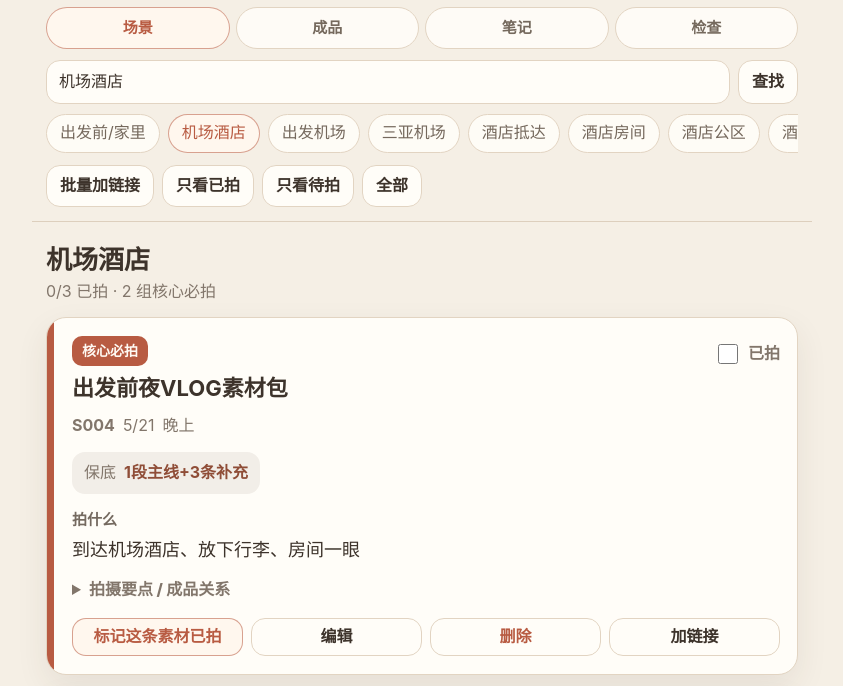
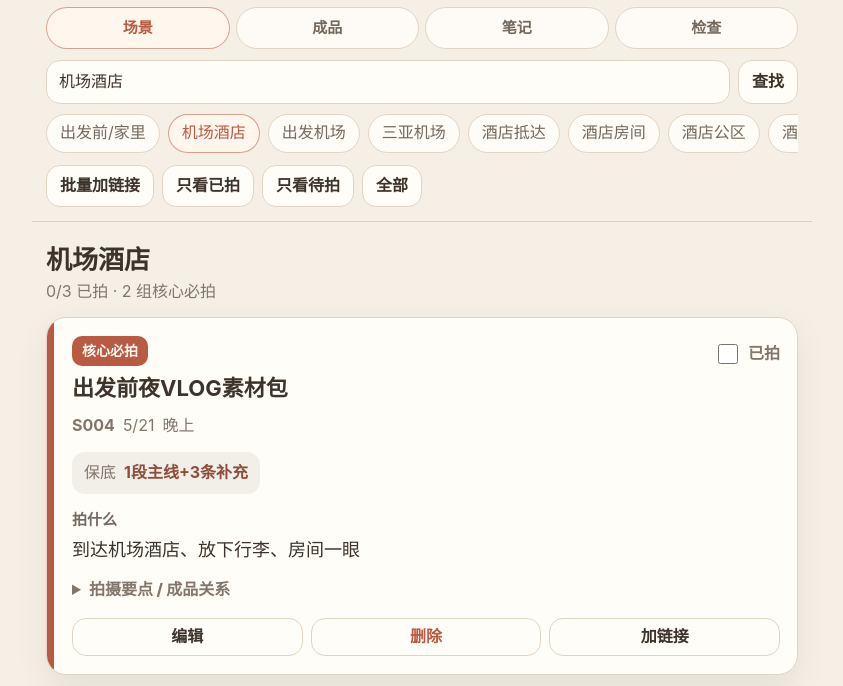
Before and after one commit to heverale117-cmd/sanya-shooting-workbench, a plain HTML site: page index.html in a window 1280 px wide. Shown: the part 67-753 px from the top of the page, without its empty margins (218-1061 px from the left). Drawn offline with Linux system fonts and the light colour scheme.

Commit message:
Remove prominent scene completion button

```diff
--- a/index.html
+++ b/index.html
@@ -445,20 +445,6 @@
         flex: 1 1 88px;
       }
 
-      .done-action {
-        flex-basis: 100%;
-        min-height: 46px;
-        border-color: rgba(111, 135, 97, 0.5);
-        background: var(--easy-soft);
-        color: #4f6645;
-      }
-
-      .done-action.todo {
-        border-color: rgba(184, 91, 66, 0.55);
-        background: #fff7ee;
-        color: var(--core);
-      }
-
       .check {
         display: inline-flex;
         align-items: center;
@@ -1096,7 +1082,6 @@
               <div class="block"><h4 class="block-title">拍什么</h4><p>${esc(clean(shot.shootWhat, "现场补一条干净素材"))}</p></div>
               <details><summary>拍摄要点 / 成品关系</summary><div class="points">${esc(clean(shot.points, "无额外要点"))}</div><div class="block muted">${esc(shotProductText(shot))}</div></details>
               <div class="card-actions">
-                <button class="ghost-btn done-action ${done ? "" : "todo"}" data-toggle-shot="${esc(shot.id)}" type="button">${done ? "取消已拍" : "标记这条素材已拍"}</button>
                 <button class="ghost-btn" data-edit-shot="${esc(shot.id)}" type="button">编辑</button>
                 <button class="ghost-btn danger" data-delete-shot="${esc(shot.id)}" type="button">删除</button>
                 <button class="ghost-btn" data-ref-shot="${esc(shot.id)}" type="button">加链接</button>
@@ -1200,7 +1185,6 @@
 
       function bindCardEvents() {
         document.querySelectorAll("[data-done-shot]").forEach((input) => input.addEventListener("change", () => { setShotDone(input.dataset.doneShot, input.checked); render(); }));
-        document.querySelectorAll("[data-toggle-shot]").forEach((btn) => btn.addEventListener("click", () => { setShotDone(btn.dataset.toggleShot, !isShotDone(btn.dataset.toggleShot)); render(); }));
         document.querySelectorAll("[data-done-product]").forEach((input) => input.addEventListener("change", () => { setProductDone(input.dataset.doneProduct, input.checked); render(); }));
         document.querySelectorAll("[data-select]").forEach((input) => input.addEventListener("change", () => {
           if (input.checked) state.selected.add(input.dataset.select);
--- a/service-worker.js
+++ b/service-worker.js
@@ -1,4 +1,4 @@
-const CACHE_NAME = "sanya-shooting-workbench-v3";
+const CACHE_NAME = "sanya-shooting-workbench-v4";
 const ASSETS = [
   "./sanya-shooting-assistant.html",
   "./shooting-data.js",
```
Also changed, not shown: sanya-shooting-assistant.html (+0 -16 lines).
